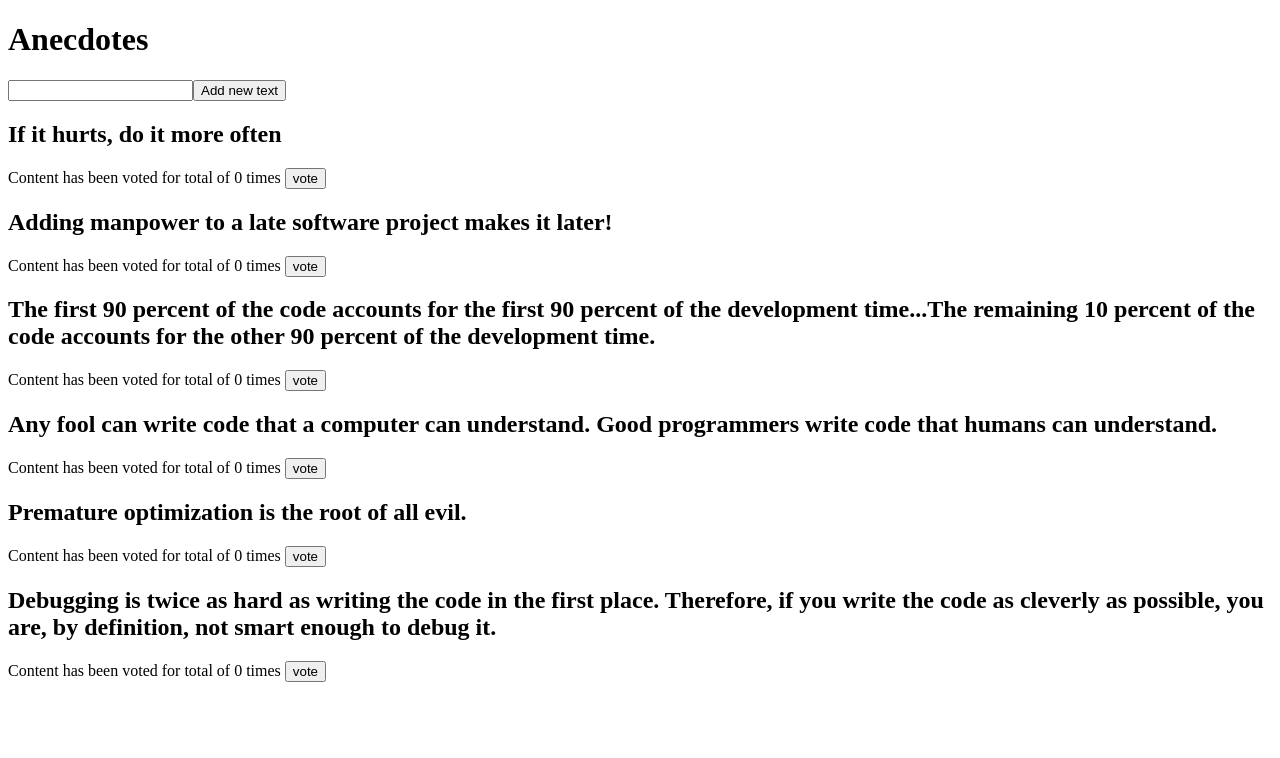
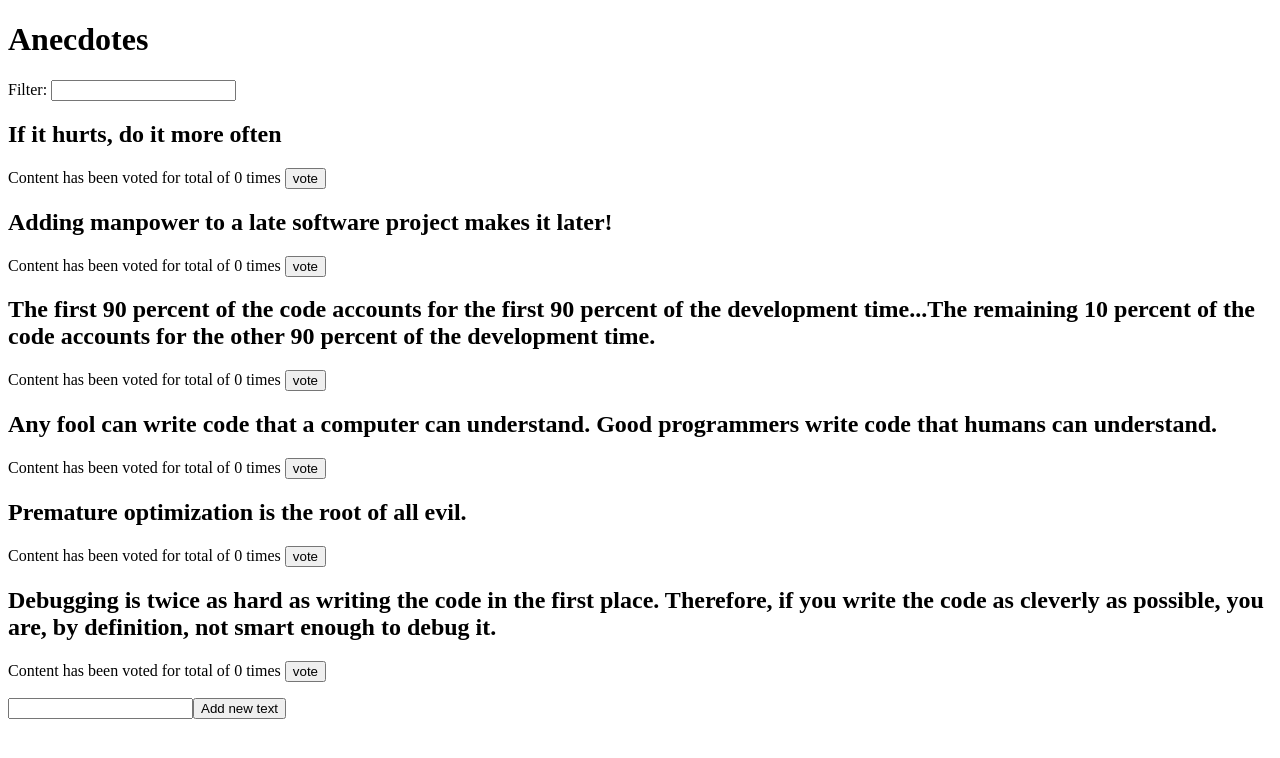
Before and after one commit to aarnipavlidi/11.21-Your-own-pipeline, a React (Create React App) app: page / in a window 1280 px wide. Shown: the top 758 px of the page. Built offline with nearby package versions, Linux system fonts and the light colour scheme.

Commit message:
anekdootit_step10

```diff
--- a/src/App.js
+++ b/src/App.js
@@ -6,6 +6,7 @@ import React from 'react'; // Sovellus ottaa "react" nimisen kirjaston käyttö
 import AnecdoteForm from './components/AnecdoteForm' // Sovellus hyödyntää "AnecdoteForm" (AnecdoteForm.js) nimistä komponenttia, joka sijaitsee => "./components/AnecdoteForm".
 import AnecdoteList from './components/AnecdoteList' // Sovellus hyödyntää "AnecdoteList" (AnecdoteList.js) nimistä komponenttia, joka sijaitsee => "./components/AnecdoteList".
 import Notification from './components/Notification' // Sovellus hyödyntää "Notification" (Notification.js) nimistä komponenttia, joka sijaitsee => "./components/Notification".
+import Filter from './components/Filter' // Sovellus hyödyntää "Filter" (Filter.js) nimistä komponenttia, joka sijaitsee => "./components/Filter".
 
 const App = () => { // Sovellus alkaa tästä...
 
@@ -14,8 +15,9 @@ const App = () => { // Sovellus alkaa tästä...
     <div>
       <Notification />
       <h1>Anecdotes</h1>
+      <Filter />
+      <AnecdoteList />
       <AnecdoteForm />
-      <AnecdoteList />
     </div>
   )
 } // Sovellus loppuu tähän...
--- a/src/components/AnecdoteList.js
+++ b/src/components/AnecdoteList.js
@@ -5,7 +5,7 @@ import React from 'react'; // Komponentti ottaa "react" nimisen kirjaston käytt
 import { useSelector, useDispatch } from 'react-redux' // Komponentti ottaa "useSelector" ja "useDispatch" funktiot käyttöönsä => "react-redux" kirjaston kautta.
 import { likeValueButton } from '../reducers/anecdoteReducer' // Komponentti ottaa "likeValueButton" funktion käyttöönsä, joka sijaitsee => "anecdoteReducer.js" tiedostossa.
 
-import { showNotificationVoted, hideNotification } from '../reducers/notificationReducer' // Komponentti ottaa "showNotificationVoted" ja "hideNotification" funktiot käyttöönsä, joka sijaitsee => "anecdoteReducer.js" tiedostossa.
+import { showNotificationVoted, hideNotification } from '../reducers/notificationReducer' // Komponentti ottaa "showNotificationVoted" ja "hideNotification" funktiot käyttöönsä, joka sijaitsee => "notificationReducer.js" tiedostossa.
 
 const AnecdoteList = () => { // Alustetaan "AnecdoteList" niminen komponentti, joka suorittaa {...} sisällä olevat asiat.
   // Alustetaan muuttuja "anecdotes", joka suorittaa "useSelector(...)" funkion. Tämän avulla päästään
@@ -40,10 +40,22 @@ const AnecdoteList = () => { // Alustetaan "AnecdoteList" niminen komponentti, j
   // Kun "vertailu" on luotu, niin luodaan sen pohjalta uusi taulukko "map(...)" funktion
   // avulla, joka renderöi käyttäjälle näkyviin sen hetkiset arvot suuruusjärjestyksessä.
 
+  const getFilterValueFromStore = useSelector(state => state.filter) // Alustetaan muuttuja "getFilterValueFromStore", joka on yhtä kuin "storessa" sijaitsevan => "filter" objektin arvo.
+
+  // Tehtävää: "6.12* paremmat anekdootit, step10" varten, olemme muokanneet koodia hieman,
+  // niin että sovellus renderöi lukemat sen mukaan, mitä input:in arvoksi käyttäjä laittaa.
+  // Olemme alustaneet sitä varten muuttujan "getFilterValueFromStore", joka on oletuksena
+  // arvoa '' eli sovellus renderöi kaikki nykyiset arvot näkyviin käyttäjälle. Jos käyttäjä
+  // kirjoittaa jotain input:iin, niin sen hetkinen arvo näkyy storessa => "filter" objektissa.
+  // Haluamme filtteröidä arvot "content" objektin mukaan ja varmistamme, että kyseisen objektin
+  // arvot muutetaan pieniksi kirjaimiksi "toLowerCase()" funktion avulla sekä teemme tämän myös
+  // input:in arvon suhteen. Me teemme tämän sen takia, koska emme voi olettaa haluaako käyttäjä
+  // kirjoittaa inputtiin joko pienillä tai isoilla kirjaimilla! :)
+
   // Komponentti renderöi käyttäjälle näkyviin (...) sisällä olevat asiat.
   return (
     <div>
-      {anecdotes.sort((a, b) => b.votes - a.votes).map(results =>
+      {anecdotes.filter(filterValue => filterValue.content.toLowerCase().includes(getFilterValueFromStore.toLowerCase())).sort((a, b) => b.votes - a.votes).map(results =>
         <div key={results.id}>
           <div>
             <h2>{results.content}</h2>
--- /dev/null
+++ b/src/components/Filter.js
@@ -0,0 +1,35 @@
+// This exercise has been commented by Aarni Pavlidi, if you have any questions or suggestions with the code,
+// then please contact me by sending email at me@aarnipavlidi.fi <3
+
+import React from 'react'; // Komponentti ottaa "react" nimisen kirjaston käyttöönsä.
+import { useDispatch } from 'react-redux' // Komponentti ottaa "useDispatch" funktion käyttöönsä => "react-redux" kirjaston kautta.
+
+import { changeFilterValue } from '../reducers/filterReducer' // Komponentti ottaa "changeFilterValue" funktion käyttöönsä, joka sijaitsee => "filterReducer.js" tiedostossa.
+
+const Filter = () => { // Alustetaan "Filter" niminen komponentti, joka suorittaa {...} sisällä olevat asiat.
+  // Alustetaan muuttuja "dispatch", joka suorittaa "useDispatch()" funktion. Tämän avulla sovellus
+  // pystyy tekemään muutoksia "storeen" tallennettuihin  taulukon arvoihin. Lisää tästä täältä: https://react-redux.js.org/api/hooks#usedispatch
+  const dispatch = useDispatch()
+
+  const handleFilterInput = (event) => { // Alustetaan muuttuja "handleFilterInput", joka suorittaa {...} sisällä olevat asiat aina kun kyseiseen funktioon tehdään viittaus.
+    // Muuttuja "event.target.value", tarkoittaa siis sitä, että kaikki
+    // minkä käyttäjä kirjoittaa input:iin, niin sen hetkinen arvo
+    // tallentuu kyseisen muuttujan alle eli "getCurrentFilterValue".
+    const getCurrentFilterValue = event.target.value // Alustetaan muuttuja "getCurrentFilterValue", joka on yhtä kuin "event.target.value"
+    dispatch(changeFilterValue(getCurrentFilterValue)) // Sovellus suorittaa funktion "changeFilterValue(...)", joka saa parametrin "getCurrentFilterValue" muuttujan arvon.
+  }
+
+  const style = { // Alustetaan muuttuja "style", joka saa käyttöönsä {...} sisällä olevien objektien arvot.
+    marginBottom: 10
+  }
+
+  // Komponentti renderöi käyttäjälle näkyviin (...) sisällä olevat asiat.
+  return (
+    <div style={style}>
+      <div>Filter: <input onChange={handleFilterInput} /></div>
+    </div>
+  )
+}
+
+// Viedään (export) alla oleva komponentti (Filter) sovelluksen käytettäväksi, jotta esim. "App.js" tiedosto pystyy suorittamaan kyseiset funktiot.
+export default Filter
--- /dev/null
+++ b/src/reducers/filterReducer.js
@@ -0,0 +1,33 @@
+// This exercise has been commented by Aarni Pavlidi, if you have any questions or suggestions with the code,
+// then please contact me by sending email at me@aarnipavlidi.fi <3
+
+// Alustetaan muuttuja "filterReducer", joka suorittaa {...} sisällä olevat asiat. Muuttuja saa myös käyttöönsä parametrien => "state" ja "action" arvot.
+const filterReducer = (state = '', action) => {
+
+  // Jos alla oleva if-ehto toteutuu, niin sovellus suorittaa {...} sisällä olevat asiat,
+  // eli aina kun käyttäjä kirjoittaa jotain filterin input:in arvoon, niin alla oleva
+  // ehto toteutuu, joten funktio palauttaa takaisin => "action.filterValue". Tämä
+  // tarkoittaa sitä, että "action.fiterValue" on yhtä kuin "filter" objekti (store).
+  if (action.type === 'FILTER_INPUT_VALUE') {
+    return action.filterValue
+  }
+
+  return state
+}
+
+// Viedään muuttujan "changeFilterValue" sisältö käytettäväksi, jotta esim. "index.js"
+// tiedosto pystyy hyödyntämään sovelluksen aikana. Aina kun kyseiseen funktioon
+// tehdään viittaus, niin sovellus tekee {...} sisällä olevat asiat. Funktio saa
+// myös käyttöönsä parametrin "getCurrentFilterValue" value eli aina kun käyttäjä
+// kirjoittaa jotain filtterin input:in arvoon, niin sen hetkinen arvo tallentuu
+// tämän parametrin alle, jonka jälkeen se tallentuu storessa sijaitsevaan
+// ("store.js" tiedostossa) => "filter" objektin alle.
+export const changeFilterValue = (getCurrentFilterValue) => {
+  return {
+    type: 'FILTER_INPUT_VALUE',
+    filterValue: getCurrentFilterValue
+  }
+}
+
+// Viedään muuttujan "reducer" avulla tämän tiedoston sisältö käytettäväksi, jotta esim. "index.js" tiedosto pystyy hyödyntämään sovelluksen aikana.
+export default filterReducer
--- a/src/store.js
+++ b/src/store.js
@@ -6,15 +6,17 @@ import { composeWithDevTools } from 'redux-devtools-extension' // Sovellus ottaa
 
 import anecdoteReducer from './reducers/anecdoteReducer' // Alustetaan muuttuja "anecdoteReducer", joka hyödyntää "anecdoteReducer.js" tiedoston sisältöä sovelluksen aikana.
 import notificationReducer from './reducers/notificationReducer' // Alustetaan muuttuja "notificationReducer", joka hyödyntää "notificationReducer.js" tiedoston sisältöä sovelluksen aikana.
+import filterReducer from './reducers/filterReducer' // Alustetaan muuttuja "filterReducer", joka hyödyntää "filterReducer.js" tiedoston sisältöä sovelluksen aikana.
 
 // Alustetaan muuttuja "reducer", joka hyödyntää "combineReducers(...)" funktiota,
-// kyseisen funktion avulla voidaan yhdistää kaksi (2) nykyistä reduceria eli tässä
-// tapauksessa yhdistämme "anecdoteReducer" sekä "notification" arvot yhteen. Kun
-// sovellus renderöidään, niin konsoliin (redux-devtools) ilmestyy myös kaksi (2)
-// objektia eli => "values" sekä "message".
+// kyseisen funktion avulla voidaan yhdistää kolme (3) nykyistä reduceria eli tässä
+// tapauksessa yhdistämme "anecdoteReducer", "notificationReducer" sekä "filterReducer"
+// arvot yhteen. Kun sovellus renderöidään, niin konsoliin (redux-devtools) ilmestyy
+// myös kolme (3) objektia eli => "values", "message" ja "filter".
 const reducer = combineReducers({
   values: anecdoteReducer,
-  message: notificationReducer
+  message: notificationReducer,
+  filter: filterReducer
 })
 
 // Alustetaan muuttuja "store", joka hyödyntää => "createStore()" funktiota. Funktio käyttää
```
